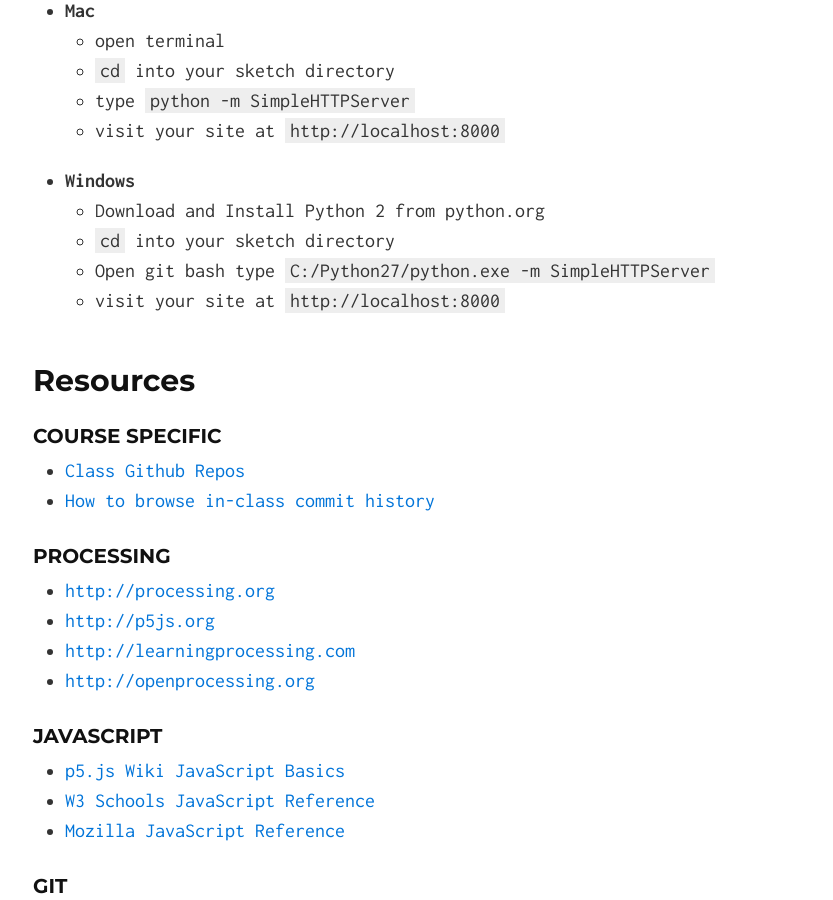
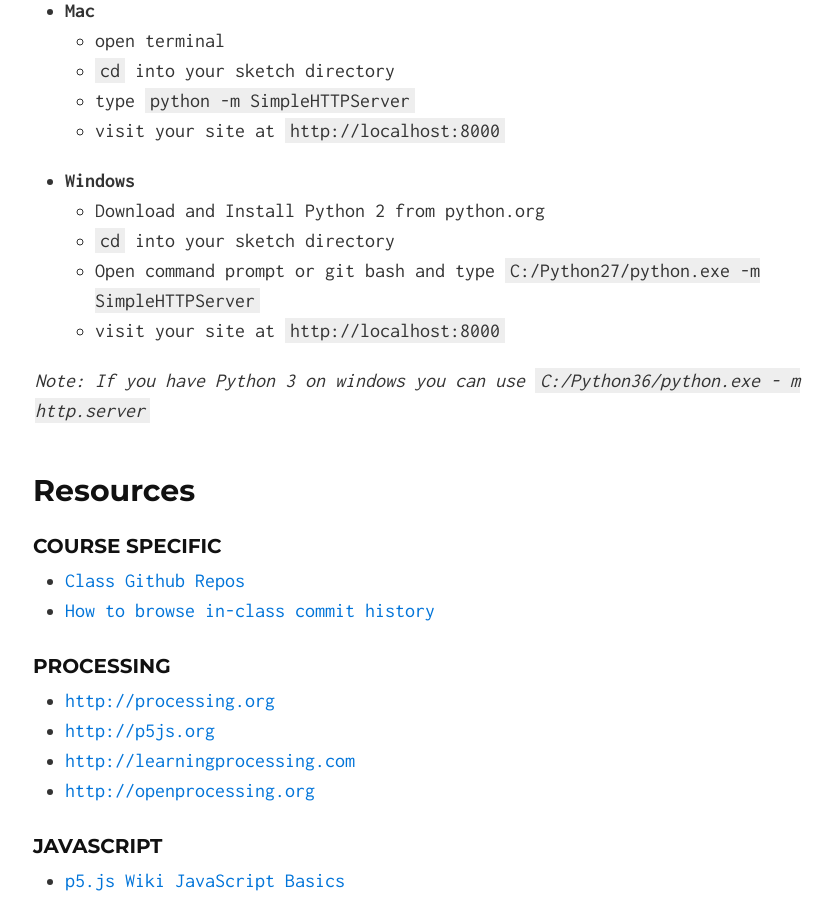
Before and after one commit to lsudigitalart/lsudigitalart.github.io, a Jekyll site: the page built from 2210/index.md, in a window 1280 px wide and 900 px high, scrolled down 2864 px. Shown: the whole window, without its empty margins (185-1018 px from the left). Built offline with Jekyll 4.4.1, drawn with Linux system fonts in a browser that asks for light colours; our own code applies the rules of GitHub Pages for plain Markdown files.

Commit message:
Update index.md

```diff
--- a/2210/index.md
+++ b/2210/index.md
@@ -87,8 +87,10 @@ ART 2210 Creative Coding is an applied course that focuses on creating internet
 - **Windows**
   - Download and Install Python 2 from python.org
   - `cd` into your sketch directory
-  - Open git bash type `C:/Python27/python.exe -m SimpleHTTPServer`
+  - Open command prompt or git bash and type `C:/Python27/python.exe -m SimpleHTTPServer`
   - visit your site at `http://localhost:8000`
+
+*Note: If you have Python 3 on windows you can use `C:/Python36/python.exe - m http.server`*
 
 ## Resources
 
```
